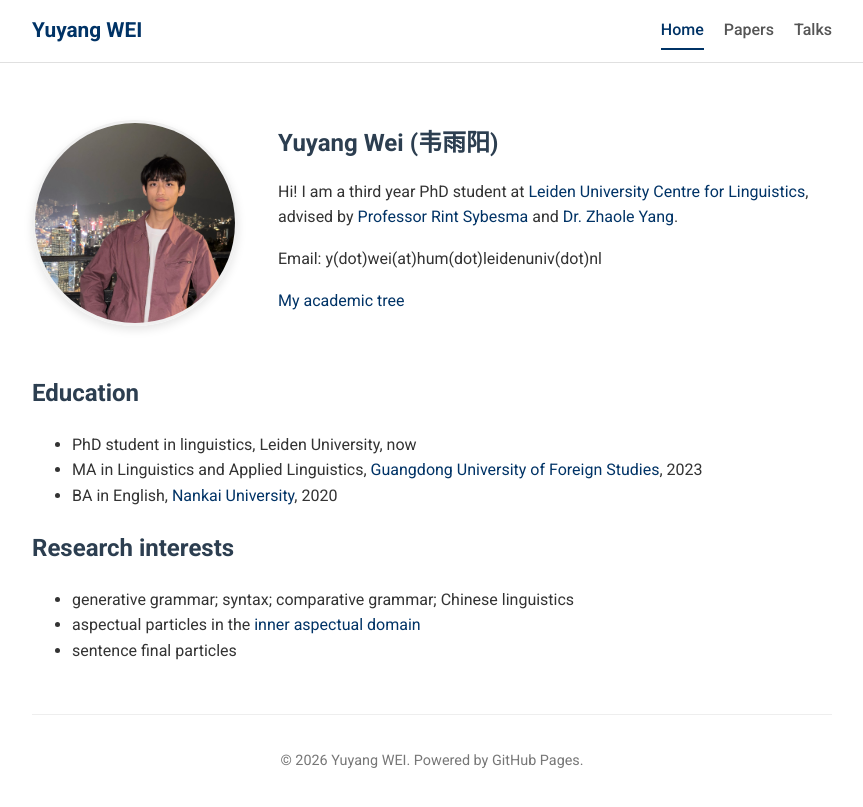
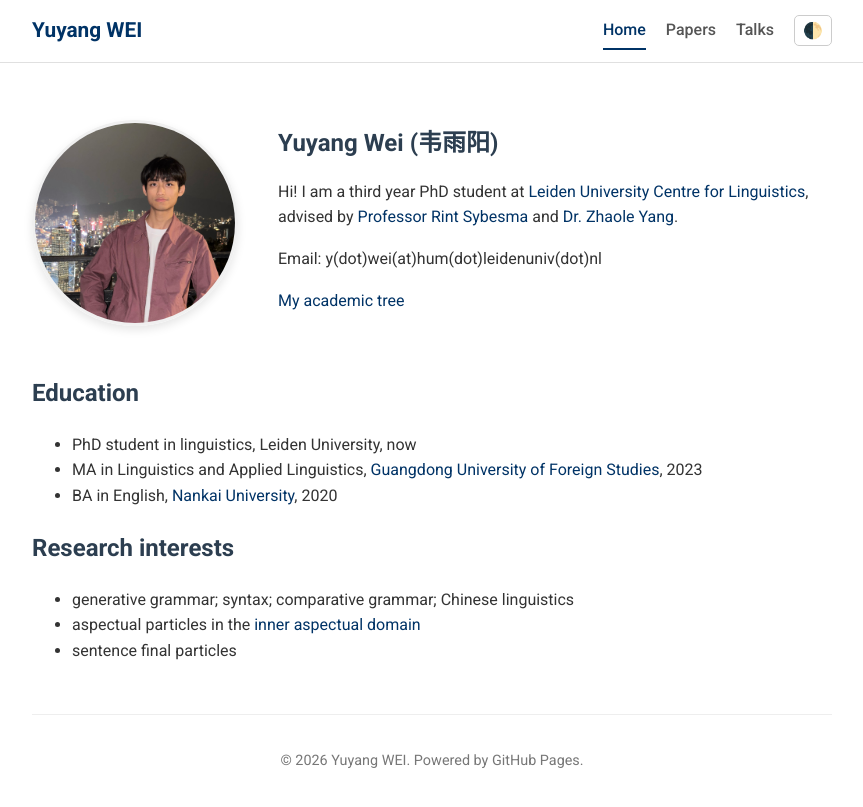
Before and after one commit to yuyang-wei/yuyang-wei.github.io, a Jekyll site: the page built from index.md, in a window 1280 px wide. Shown: the top 807 px of the page, without its empty margins (208-1071 px from the left). Built offline with Jekyll 4.4.1, drawn with Linux system fonts in a browser that asks for light colours; our own code applies the rules of GitHub Pages for plain Markdown files.

Commit message:
增加夜间模式按钮

```diff
--- a/_includes/nav.html
+++ b/_includes/nav.html
@@ -6,6 +6,17 @@
       <a href="{{ '/' | relative_url }}" class="nav-item {% if page.url == '/' %}active{% endif %}">Home</a>
       <a href="{{ '/papers/' | relative_url }}" class="nav-item {% if page.url contains 'papers' %}active{% endif %}">Papers</a>
       <a href="{{ '/talks/' | relative_url }}" class="nav-item {% if page.url contains 'talks' %}active{% endif %}">Talks</a>
+
+      <div class="theme-switch-wrapper">
+        <button id="theme-toggle" title="Theme">
+          <span id="theme-icon">🌓</span>
+          <div id="theme-menu" class="theme-menu">
+            <div class="theme-option" data-theme="light">☀️ Light</div>
+            <div class="theme-option" data-theme="dark">🌙 Dark</div>
+            <div class="theme-option" data-theme="auto">🌓 Auto</div>
+          </div>
+        </button>
+      </div>
     </div>
   </div>
 </nav>
@@ -70,4 +81,21 @@
     .nav-container { flex-direction: column; gap: 10px; }
     .nav-links { gap: 12px; }
   }
+
+  /* 按钮及下拉菜单基础样式 */
+  .theme-switch-wrapper { position: relative; display: flex; align-items: center; }
+  #theme-toggle {
+    background: none; border: 1px solid #ccc; border-radius: 5px;
+    cursor: pointer; padding: 5px 8px; font-size: 1rem; color: var(--text-color);
+  }
+  .theme-menu {
+    display: none; position: absolute; top: 100%; right: 0;
+    background: var(--bg-color); border: 1px solid #ddd;
+    box-shadow: 0 4px 10px rgba(0,0,0,0.1); border-radius: 5px; z-index: 1001;
+  }
+  .theme-menu.show { display: block; }
+  .theme-option {
+    padding: 8px 15px; cursor: pointer; white-space: nowrap; color: var(--text-color);
+  }
+  .theme-option:hover { background: #f0f0f0; color: #000; }
 </style>
```
